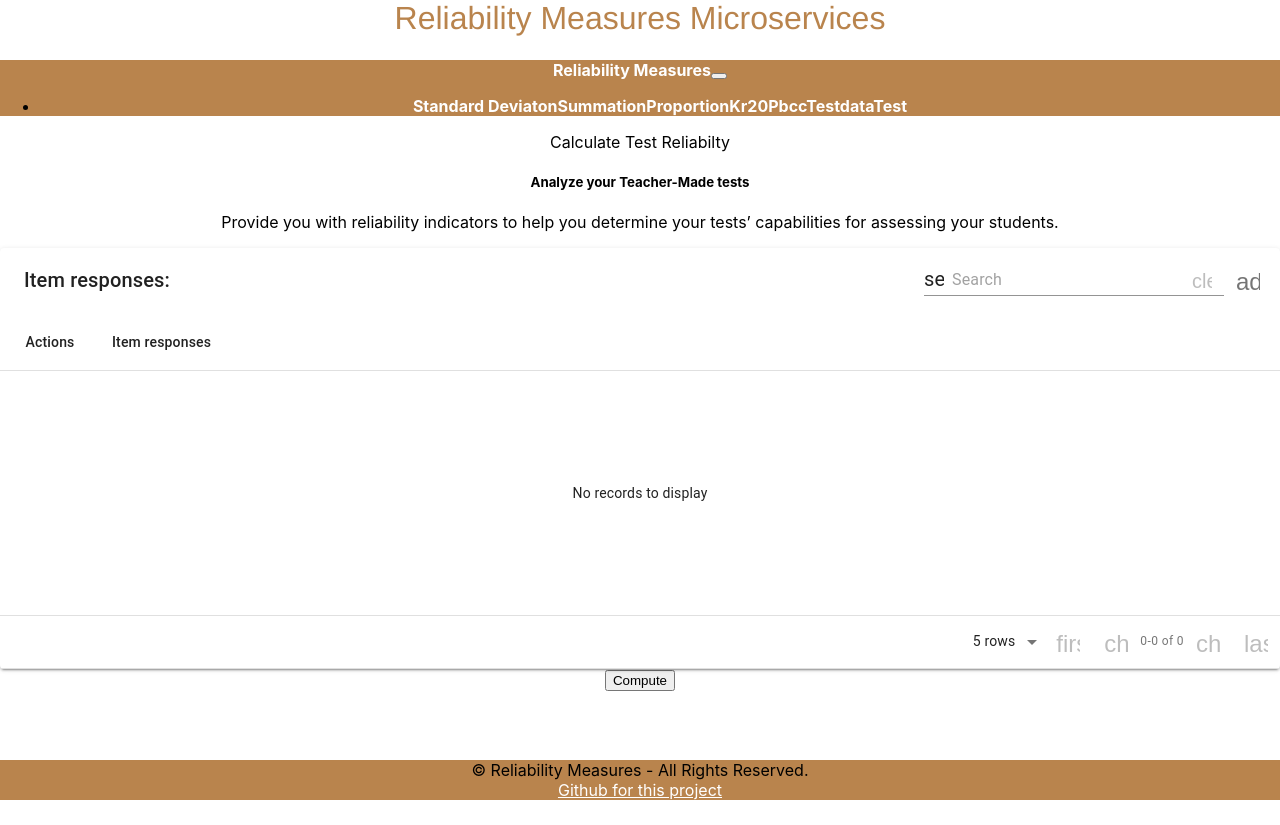
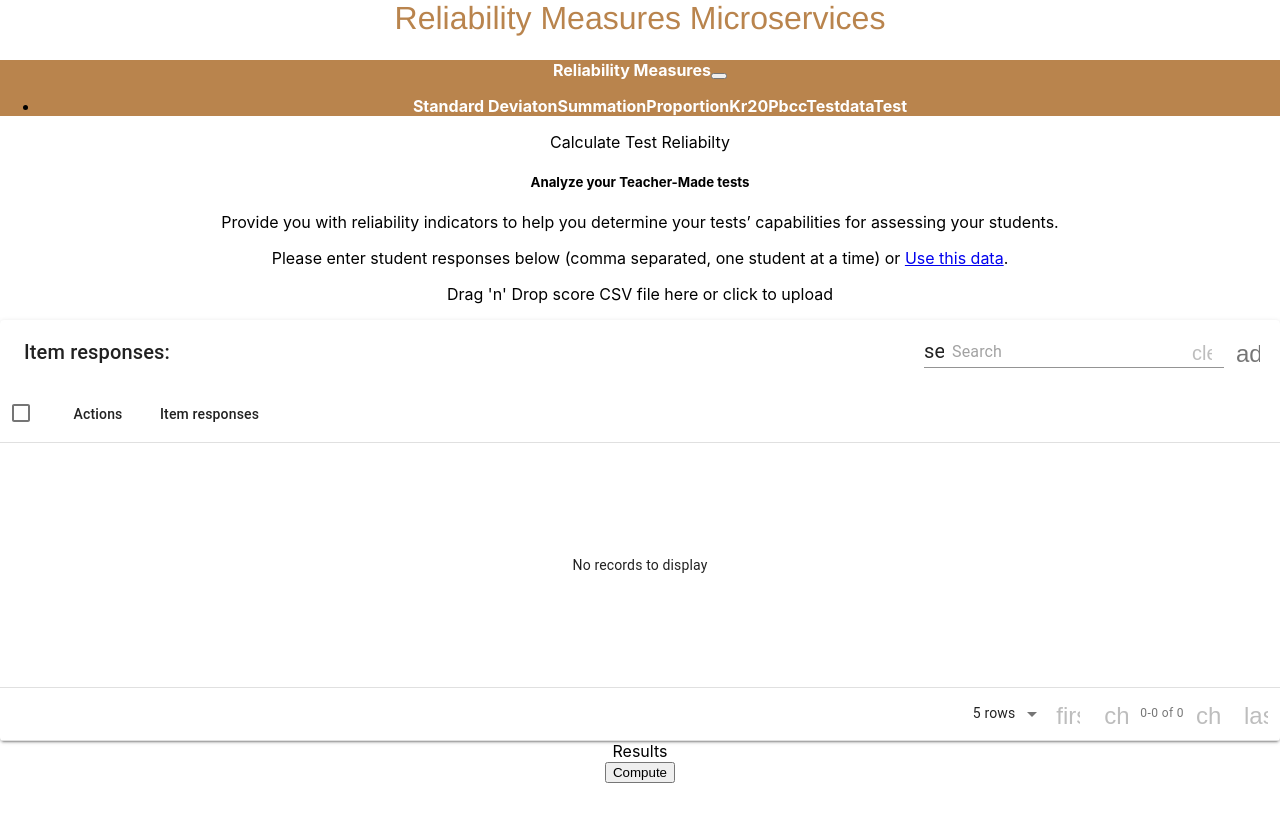
Before and after one commit to Reliability-Measures/React-JS, a React (Create React App) app: page /test in a window 1280 px wide. Before the commit the page ends 800 px from the top, so only its background shows below. Built offline with nearby package versions, Linux system fonts and the light colour scheme; the HTML template or start-up script is replaced by a standard one.

Commit message:
table/csv update

```diff
--- a/package.json
+++ b/package.json
@@ -9,11 +9,14 @@
     "@testing-library/user-event": "^7.2.1",
     "axios": "^0.19.2",
     "bootstrap": "^4.4.1",
+    "csv": "^5.3.2",
     "http-proxy-middleware": "^1.0.3",
     "material-table": "^1.57.2",
     "react": "^16.13.1",
     "react-bootstrap": "^1.0.0",
     "react-dom": "^16.13.1",
+    "react-dropzone": "^10.2.2",
+    "react-file-reader": "^1.1.4",
     "react-router": "^5.1.2",
     "react-router-dom": "^5.1.2",
     "react-scripts": "^3.4.1"
--- a/src/App.css
+++ b/src/App.css
@@ -1,5 +1,6 @@
 .App {
   text-align: center;
+
 }
 .body {
   height: auto;
--- a/src/App.js
+++ b/src/App.js
@@ -35,7 +35,7 @@ function App() {
             <Route component={Error} />
           </Switch>
 
-        <footer className="footer">
+        {/* <footer className="footer">
           &copy;  Reliability Measures - All Rights Reserved.
           <br></br>
           <a
@@ -46,7 +46,7 @@ function App() {
           >
             Github for this project
           </a>
-        </footer>
+        </footer> */}
       </div>
     </BrowserRouter>
   )
--- a/src/components/Test.js
+++ b/src/components/Test.js
@@ -1,7 +1,9 @@
-import React from "react";
+import React ,{useCallback} from "react"
 import axios from 'axios'
-import MaterialTable from "material-table";
 import './components.css'
+import csv from "csv";
+import { useDropzone } from "react-dropzone"
+import MaterialTable from "material-table"
 
 
 export default function Test() {
@@ -15,21 +17,18 @@ export default function Test() {
 
 
       })
-  const [krpb, setkrpb] = React.useState({})
-  React.useEffect(() =>{
-    setkrpb(prevStat => ({
-      ...prevStat,
-      "students": state.data
-    }))
-  },[state])
-    console.log(krpb)
-    console.log(krpb.students)
-
-
 
     const handleclick = e =>{
         let url = 'http://visonics.net/rm/';
-        axios.post(url +'kr20/' + JSON.stringify(krpb))
+        //let url1 = 'http://127.0.0.1:5000/';
+        let data = []
+        state.data.forEach(function fn(item) {
+            console.log(item);
+            data.push({itemresponses: item.itemresponses.split(',').map(Number)});
+        })
+        data = {students: data}
+        console.log(data)
+        axios.post(url +'kr20/' + JSON.stringify(data))
         .then(function (response) {
           console.log(response.data, response.data);
           document.getElementById("kr20").innerHTML = "Kr20 = " + JSON.stringify(response.data.KR20);
@@ -37,18 +36,18 @@ export default function Test() {
         .catch(function (error) {
           console.log(error);
         })
-        axios.post(url +'pbcc/' + JSON.stringify(krpb))
+        axios.post(url +'pbcc/' + JSON.stringify(data))
         .then(function (response) {
           console.log(response.data, response.data);
-          document.getElementById("pbcc").innerHTML = "Pbcc = " + JSON.stringify(response.data.pbcc);
+          document.getElementById("pbcc").innerHTML = "Item discrimination = " + JSON.stringify(response.data.pbcc);
         })
         .catch(function (error) {
           console.log(error);
         })
-        axios.post(url +'difficulty/' + JSON.stringify(krpb))
+        axios.post(url +'difficulty/' + JSON.stringify(data))
         .then(function (response) {
           console.log(response.data, response.data);
-          document.getElementById("diff").innerHTML = "Difficulty = " + JSON.stringify(response.data.difficulty);
+          document.getElementById("diff").innerHTML = "Item difficulty = " + JSON.stringify(response.data.difficulty);
 
         })
         .catch(function (error) {
@@ -56,24 +55,109 @@ export default function Test() {
         });
       }
 
+      const handlesample = useCallback( e =>{
+        e.preventDefault();
+        let data1 = [
+            {itemresponses: '1, 0, 1, 1, 0, 0'},
+            {itemresponses: '0, 1, 1, 1, 1, 1'},
+            {itemresponses: '0, 1, 0, 0, 0, 0'},
+            {itemresponses: '1, 1, 1, 1, 1, 1'},
+            {itemresponses: '0, 0, 0, 0, 1, 0'}
+        ]
+
+        console.log(data1)
+
+        setState(prevStat => ({
+            ...prevStat,
+            data: data1
+            })
+        ,[state.data])
+
+        state.data = []
+        data1.forEach(function fn(item) {
+            state.data.push({itemresponses: item.itemresponses})
+        })
+        console.log(state.data)
+
+        handleclick()
+
+    },[state.data])
+
+    const onDrop = useCallback(acceptedFiles => {
+        const reader = new FileReader();
+
+        reader.onabort = () => console.log("file reading was aborted");
+        reader.onerror = () => console.log("file reading failed");
+        reader.onload = () => {
+          // Parse CSV file
+          csv.parse(reader.result, (err, data1) => {
+            console.log("Parsed CSV data: ", data1);
+            let state_data = []
+            data1.forEach(function fn(item) {
+                console.log(item)
+                state_data.push({itemresponses: item.map(Number).toString()})
+            })
+            console.log(state_data)
+        setState(prevStat => ({
+            ...prevStat,
+            data: state_data
+            })
+        ,[state.data])
+
+        state.data = []
+        state_data.forEach(function fn(item) {
+            state.data.push({itemresponses: item.itemresponses})
+        })
+        console.log(state.data)
+        handleclick()
+
+          });
+        };
+
+        // read file contents
+        acceptedFiles.forEach(file => reader.readAsBinaryString(file));
+      }, [state.data]);
+
+      const { getRootProps, getInputProps} = useDropzone({ onDrop });
+
+
   return (
     <React.Fragment>
      <div className="row">
-       <div className="col-md-4"></div>
-        <div className="card text-center col-md-4">
+
+        <div className="card text-center col-md-8">
             <div className="card-header bg-info text-white h2">
                 Calculate Test Reliabilty
             </div>
-            <div class="card-body">
-              <h5 class="card-title">Analyze your Teacher-Made tests</h5>
-              <p class="card-text">Provide you with reliability indicators to help you determine your tests’ capabilities for assessing your students.</p>
+            <div className="card-body">
+              <h5 className="card-title">Analyze your Teacher-Made tests</h5>
+              <p className="card-text">Provide you with reliability indicators to help you determine your tests’ capabilities for assessing your students.</p>
+              <p className="card-text">Please enter student responses below (comma separated, one student at a time) or <span onClick={handlesample}><a href=" ">Use this data</a></span>.</p>
+              <div className="btn btn-primary" {...getRootProps()}>
+                    <input {...getInputProps()} />
+                    <p>Drag 'n' Drop score CSV file here or click to upload</p>
               </div>
-        </div>
-     </div>
-
-        <div class="container">
-    <div className="col-md-12">
               <MaterialTable
+            options={{
+                selection: true
+              }}
+              actions={[
+                {
+                  tooltip: 'Remove All Selected Users',
+                  icon: 'delete',
+                  onClick: (evt, deldata) => {
+                      let ans = window.confirm('You want to delete ' + deldata.length + ' rows');
+                      if (ans === true) {
+                        setState(prevState => {
+                            const data =[...prevState.data];
+                            deldata.forEach(function fn(item) {
+                            data.splice(data.indexOf(item), 1);
+                            })
+                            return { ...prevState, data };
+                        }
+                  )}}
+                }
+              ]}
       title="Item responses:"
       columns={state.columns}
       data={state.data}
@@ -114,19 +198,32 @@ export default function Test() {
             }, 600);
           }),
 
+
       }}
     />
     </div>
     </div>
+
+    <div className="card col-md-4">
+    <div className="card-header bg-info text-white h2">
+                Results
+            </div>
+            <div className="card-body">
         <div className="text-center">
-            <button type="button" className="btn btn-danger" color="primary" variant="contained" onClick={handleclick}
+            <button type="button" className="btn btn-danger btn-lg" color="primary" variant="contained" onClick={handleclick}
             >
             Compute
             </button>
         </div>
-        <h3 id="kr20"> </h3>
-        <h3 id="pbcc"> </h3>
-        <h3 id="diff"> </h3>
+
+     <div className="text-center"> <br></br>
+        <h5 id="kr20"> </h5>
+        <h5 id="pbcc"> </h5>
+        <h5 id="diff"> </h5>
+        </div>
+     </div>
+    </div>
+    </div>
 
     </React.Fragment>
 
```
Also changed, not shown: src/components/materialtable.js (added, +79 -0 lines), 2 other files (tests, documents, lock files or other folders). Lines whose indentation alone changed are shown as unchanged.
